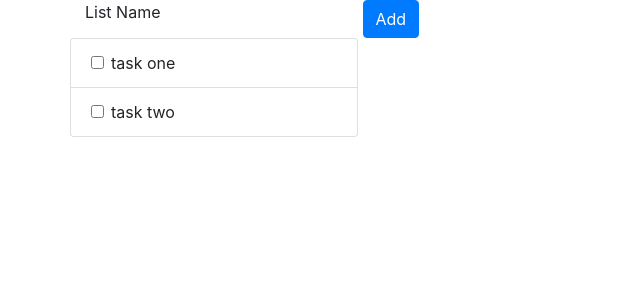
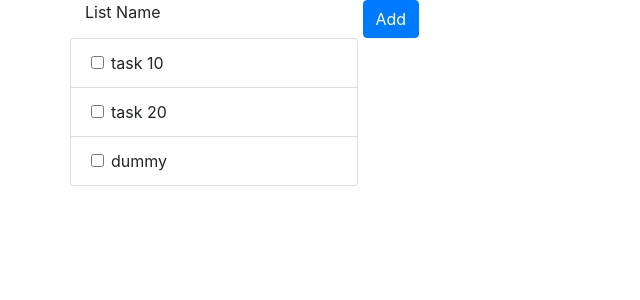
Before and after one commit to karthik-kzk/tasks, a React (Create React App) app: page / in a window 1280 px wide. Shown: the top 300 px of the page, without its empty margins (0-640 px from the left). Built offline with nearby package versions, Linux system fonts and the light colour scheme.

Commit message:
fix: added data

```diff
--- a/src/App.js
+++ b/src/App.js
@@ -1,7 +1,23 @@
+import { useEffect, useState } from "react";
 import "./App.css";
-import Taskmodel from "./components/Taskmodel";
+import Taskmodel from "./components/Taskmodel.js";
+import mockData from "./components/data";
 
 function App() {
+  const [data, setData] = useState(mockData);
+  const [selected, setSelected] = useState("");
+
+  const onClick = (e) => {
+    const selected=data.filter((v)=>v.id==e.target.id)
+
+    setSelected(selected[0]);
+  };
+
+  useEffect(() => {
+    console.log(mockData);
+    // setData(mockData)
+    console.log(data);
+  }, []);
   return (
     <div className="container">
       {/* make this symbol */}
@@ -25,23 +41,30 @@ function App() {
       <div className="row ">
         <div className="card" style={{ width: "18rem" }}>
           <ul className="list-group list-group-flush">
-            <li className="list-group-item">
+            {data.map((x) => {
+              return (
+                <li className="list-group-item" key={x.id}>
                   <div className="form-check">
                     <input
                       className="form-check-input"
                       type="checkbox"
-                  value=""
+                      value={x.title}
                       id="flexCheckDefault"
                     />
                     <label
                       className="form-check-label "
                       data-toggle="modal"
                       data-target="#exampleModal"
+                      onClick={onClick}
+                      id={x.id}
                     >
-                  task one
+                      {x.title}
                     </label>
                   </div>
                 </li>
+              );
+            })}
+
             <li className="list-group-item">
               <div className="form-check   ">
                 <input
@@ -55,14 +78,14 @@ function App() {
                   data-toggle="modal"
                   data-target="#exampleModal"
                 >
-                  task two
+                  dummy
                 </label>
               </div>
             </li>
           </ul>
         </div>
 
-        <Taskmodel />
+        <Taskmodel title={selected} />
       </div>
     </div>
   );
--- a/src/components/Taskmodel.js
+++ b/src/components/Taskmodel.js
@@ -1,6 +1,7 @@
 import { useState } from "react";
 
-const Taskmodel = () => {
+const Taskmodel = (props) => {
+  const {title} =props.title
   const [titleInputToggle, setTitleInputToggle] = useState(false);
   return (
     <div>
@@ -22,7 +23,7 @@ const Taskmodel = () => {
                   className="form-control modal-title"
                   id="exampleFormControlInput1"
                   placeholder="task title"
-                  value={""}
+                  value={title}
                 />
               </h5>
 
@@ -36,7 +37,7 @@ const Taskmodel = () => {
               </button>
             </div>
             <div className="modal-body">
-              {" "}
+
               <input
                 type="email"
                 className="form-control modal-title"
--- /dev/null
+++ b/src/components/data.json
@@ -0,0 +1,26 @@
+[
+    {
+      "id": 1,
+      "title": "task 10",
+      "tags": [
+        "place",
+        "notes"
+      ],
+      "createdDate": "",
+      "completedDate": "",
+      "scheduledDate": "",
+      "subtask": false
+    },
+    {
+      "id": 2,
+      "title": "task 20",
+      "tags": [
+        "place",
+        "notes"
+      ],
+      "createdDate": "",
+      "completedDate": "",
+      "scheduledDate": "",
+      "subtask": false
+    }
+  ]
```
Lines whose indentation alone changed are shown as unchanged.
